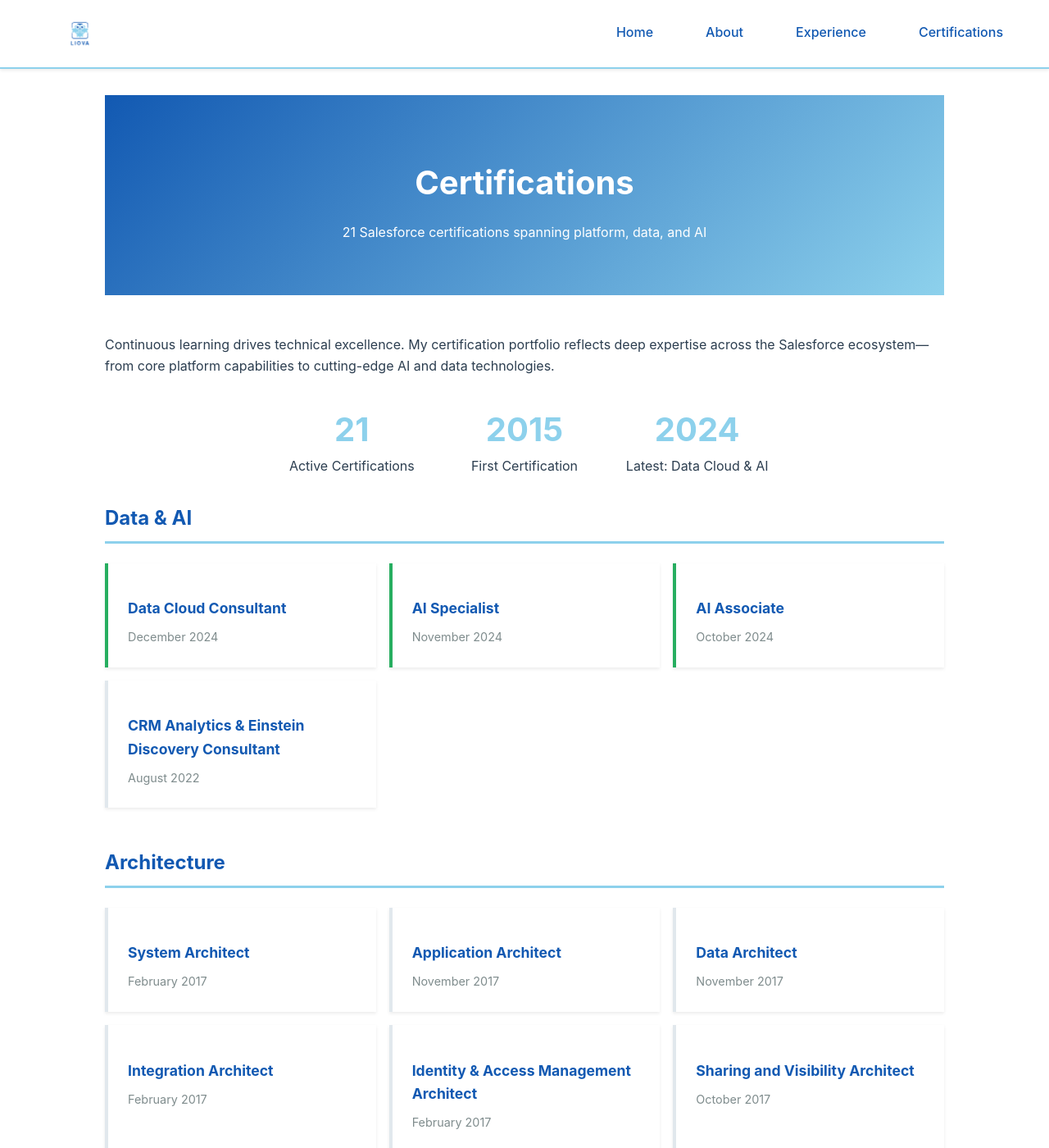
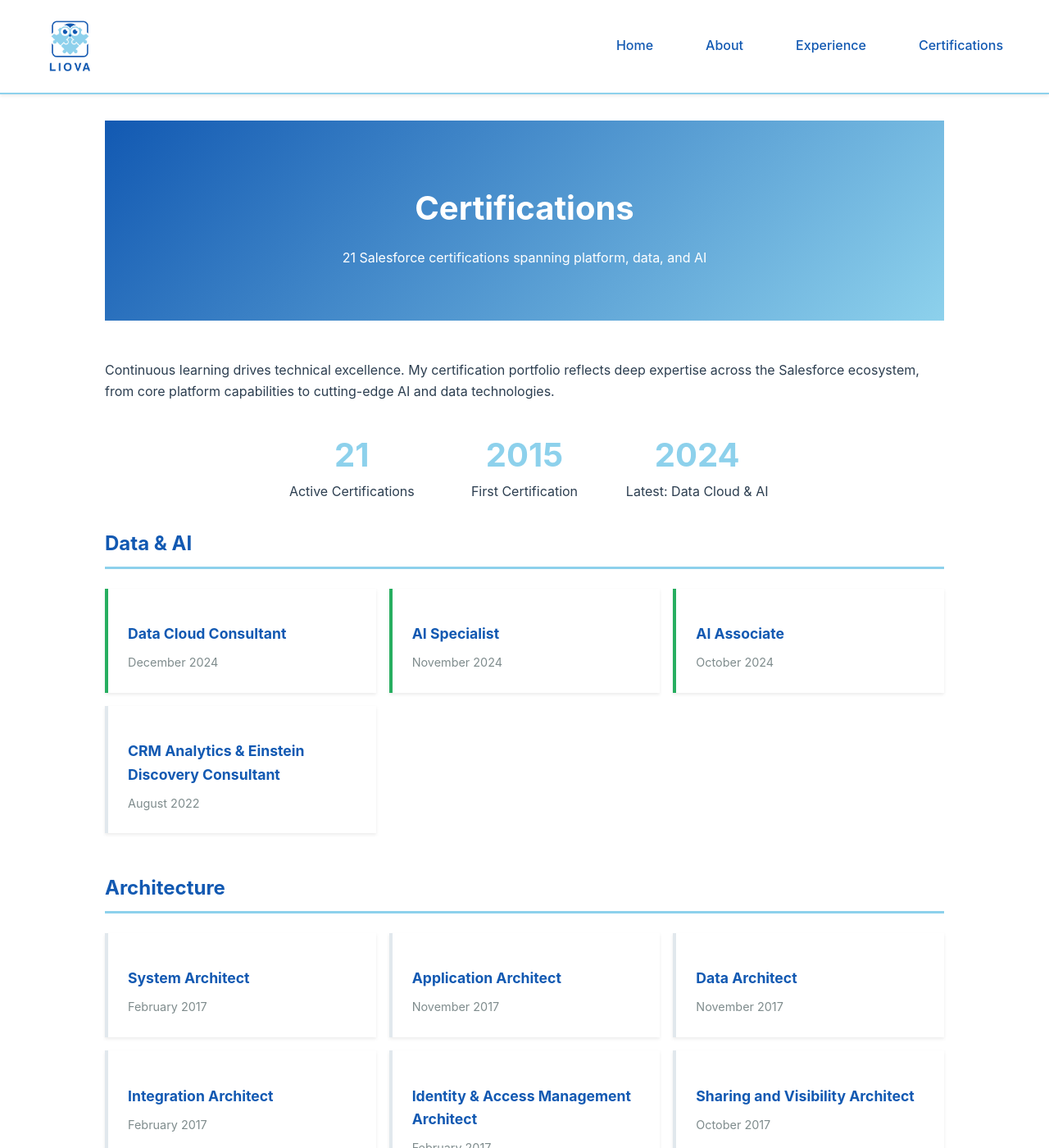
Before and after one commit to DelanoJo/liova.io, a Jekyll site: the page built from certifications.html, in a window 1280 px wide and 1400 px high. Shown: the whole window at 82% size. Built offline with Jekyll 4.4.1, drawn with Linux system fonts in a browser that asks for light colours; some of the changed text lies outside the part shown.

Commit message:
updated image, language

```diff
--- a/about.html
+++ b/about.html
@@ -28,7 +28,7 @@ title: About - Delano Johnson
     </div>
 
     <div class="timeline-item">
-      <h3>Platform Engineering (2016 - 2021)</h3>
+      <h3>Platform Engineering (2016 - Present)</h3>
       <p>Built core platform capabilities at Ticketmaster, Pinnacol Assurance, and Apto. Specialized in Lightning migrations, Shield encryption, and AI-powered recommendation engines.</p>
     </div>
   </div>
--- a/assets/css/custom.css
+++ b/assets/css/custom.css
@@ -36,7 +36,7 @@ body {
   display: flex;
   justify-content: space-between;
   align-items: center;
-  padding: 1rem 2rem;
+  padding: 1.5rem 2rem;
 }
 
 .logo-link {
@@ -45,7 +45,7 @@ body {
 }
 
 .site-logo {
-  height: 50px;
+  height: 65px;
   width: auto;
 }
 
@@ -70,7 +70,7 @@ body {
 
 .hero-section {
   text-align: center;
-  padding: 4rem 0;
+  padding: 2.5rem 0;
   margin-bottom: 3rem;
   background: linear-gradient(135deg, var(--primary-color) 0%, var(--secondary-color) 100%);
   color: white;
@@ -168,30 +168,37 @@ body {
   box-shadow: var(--shadow-sm);
   transition: transform 0.2s, box-shadow 0.2s;
   position: relative;
-  padding-top: 3rem;
+  padding-top: 4.5rem;
+  margin-top: 2rem;
 }
 
 .expertise-item::before {
   content: '';
   position: absolute;
-  top: -20px;
+  top: 1rem;
   left: 50%;
   transform: translateX(-50%);
   width: 60px;
   height: 60px;
-  background: white;
+  background-color: white;
+  background-image: url('/assets/icons/Liova Iconography-01.png');
+  background-size: 50px;
+  background-repeat: no-repeat;
+  background-position: center;
   border-radius: 50%;
   box-shadow: var(--shadow-md);
-  display: flex;
-  align-items: center;
-  justify-content: center;
 }
 
-.expertise-item.with-icon::before {
-  background-image: url('/assets/icons/Liova Iconography-01.png');
-  background-size: 40px;
-  background-repeat: no-repeat;
-  background-position: center;
+.expertise-item:nth-child(2)::before {
+  background-image: url('/assets/icons/Liova Iconography-02.png');
+}
+
+.expertise-item:nth-child(3)::before {
+  background-image: url('/assets/icons/Liova Iconography-03.png');
+}
+
+.expertise-item:nth-child(4)::before {
+  background-image: url('/assets/icons/Liova Iconography-04.png');
 }
 
 .expertise-item:hover {
--- a/certifications.html
+++ b/certifications.html
@@ -9,7 +9,7 @@ title: Certifications - Delano Johnson
 </div>
 
 <section class="certifications-intro">
-  <p>Continuous learning drives technical excellence. My certification portfolio reflects deep expertise across the Salesforce ecosystem—from core platform capabilities to cutting-edge AI and data technologies.</p>
+  <p>Continuous learning drives technical excellence. My certification portfolio reflects deep expertise across the Salesforce ecosystem, from core platform capabilities to cutting-edge AI and data technologies.</p>
 
   <div class="cert-stats">
     <div class="stat">
@@ -139,7 +139,7 @@ title: Certifications - Delano Johnson
   <h2>Verification</h2>
   <p>All certifications can be verified through Salesforce Trailhead.</p>
   <a href="http://bit.ly/3Byzfy9" target="_blank" rel="noopener" class="verify-link">
-    View Credential Verification →
+    View Credential Verification
   </a>
 </section>
 
@@ -152,7 +152,7 @@ title: Certifications - Delano Johnson
       <p>Machine learning, statistical analysis, predictive modeling</p>
     </div>
     <div class="learning-item">
-      <h3>MIS - Information Systems</h3>
+      <h3>MIS Information Systems</h3>
       <p>University of Colorado Denver | 2011-2013</p>
       <p>Web & Mobile Computing, Service-Oriented Architecture, Data Warehousing</p>
     </div>
```
Also changed, not shown: .claude/settings.local.json, assets/images/liova-logo.png.
